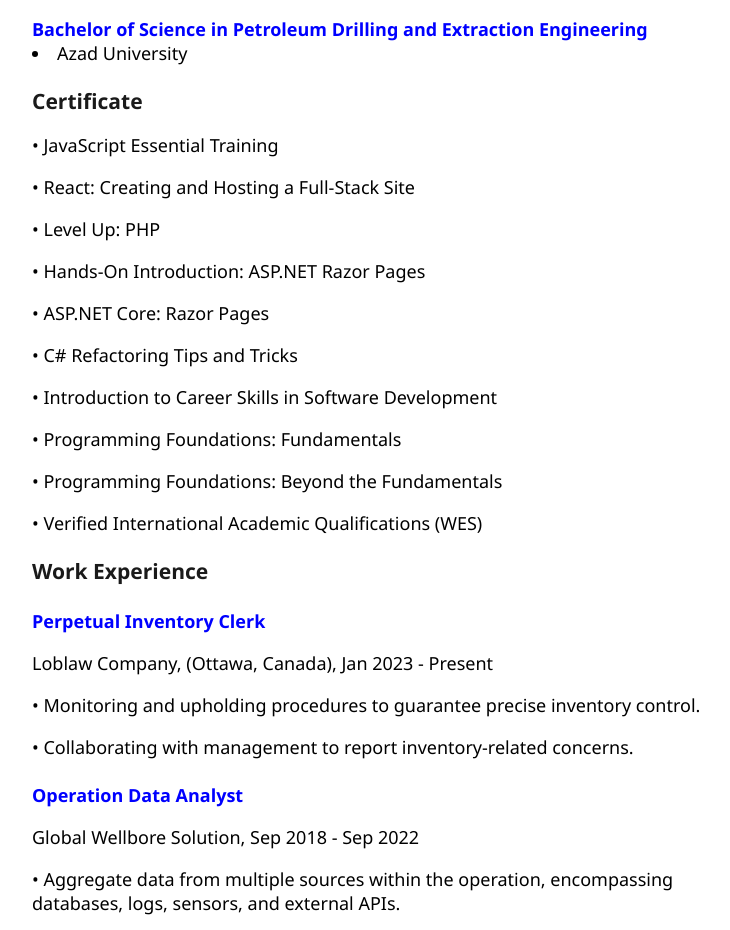
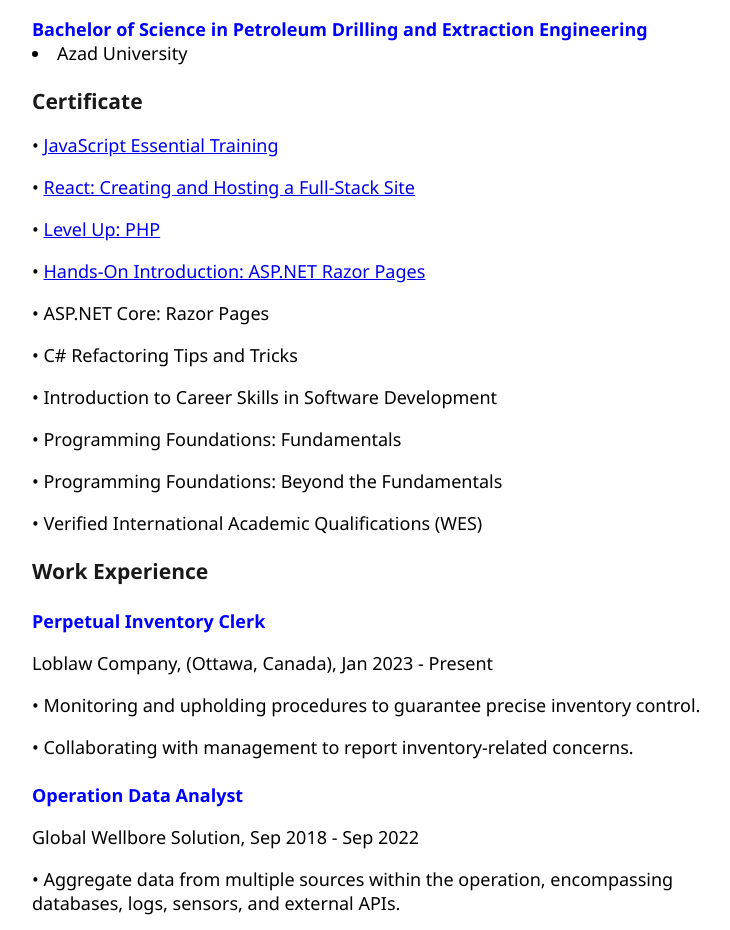
Before and after one commit to Idenshah/WebSite, a React (Create React App) app: page /about in a window 1280 px wide. Shown: the part 1340-2270 px from the top of the page, without its empty margins (263-993 px from the left). Built offline with nearby package versions, Linux system fonts and the light colour scheme.

Commit message:
updated the links

```diff
--- a/src/Pages/AboutPage.js
+++ b/src/Pages/AboutPage.js
@@ -94,10 +94,30 @@
         <li>Azad University</li>
         <h3>Certificate</h3>
         <div className="certification">
-          <dl>• JavaScript Essential Training</dl>
-          <dl>• React: Creating and Hosting a Full-Stack Site</dl>
-          <dl>• Level Up: PHP</dl>
-          <dl>• Hands-On Introduction: ASP.NET Razor Pages</dl>
+          <dl>
+            •{" "}
+            <a href="https://www.linkedin.com/learning/certificates/e338d4e1e796946f143be54f7c3eb7c4d513cc5b87b5b46bedee7fdc003dbeb9?accountId=2199673&u=2199673&success=true&authUUID=T80Wy04ZQWy1V%2Fk3qCJXgQ%3D%3D">
+              JavaScript Essential Training
+            </a>
+          </dl>
+          <dl>
+            •{" "}
+            <a href="https://www.linkedin.com/learning/certificates/d3acb5ec29d768a4d58c69bbba5d1b278c5a0b8fbc2c46148009b844cddab02e?u=2199673">
+              React: Creating and Hosting a Full-Stack Site
+            </a>
+          </dl>
+          <dl>
+            •{" "}
+            <a href="https://www.linkedin.com/learning/certificates/4776e780b07bca33edc8c1e3bb54cb86b12f4e9bc15dbc573c24b60f30a45206?u=2199673">
+              Level Up: PHP
+            </a>
+          </dl>
+          <dl>
+            •{" "}
+            <a href="https://www.linkedin.com/learning/certificates/62d10978fbf8469091ca3a0c21d44a5c74a23b1b1a65cd7bcb07dffb605ab67f?u=2199673">
+              Hands-On Introduction: ASP.NET Razor Pages
+            </a>
+          </dl>
           <dl>• ASP.NET Core: Razor Pages</dl>
           <dl>• C# Refactoring Tips and Tricks</dl>
           <dl>• Introduction to Career Skills in Software Development</dl>
```
